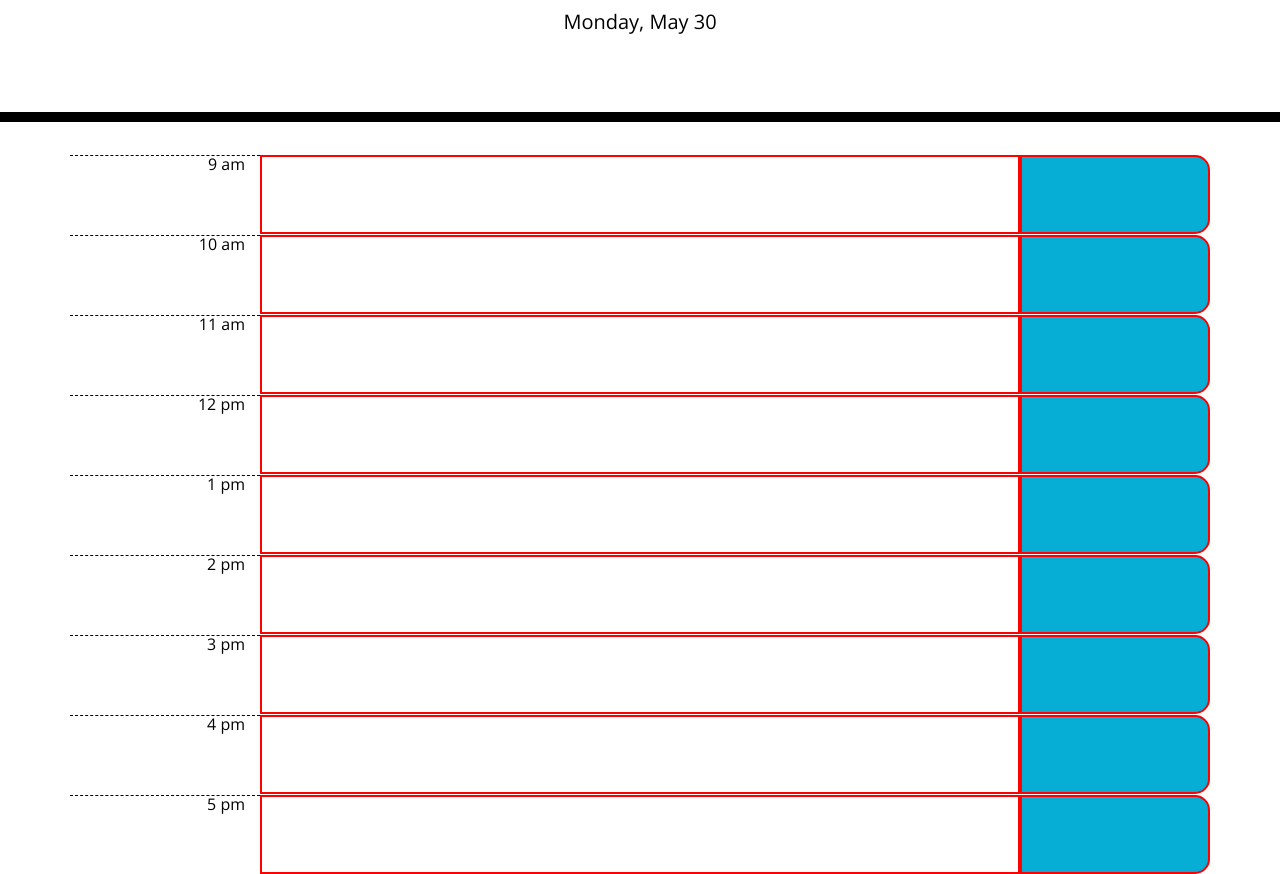
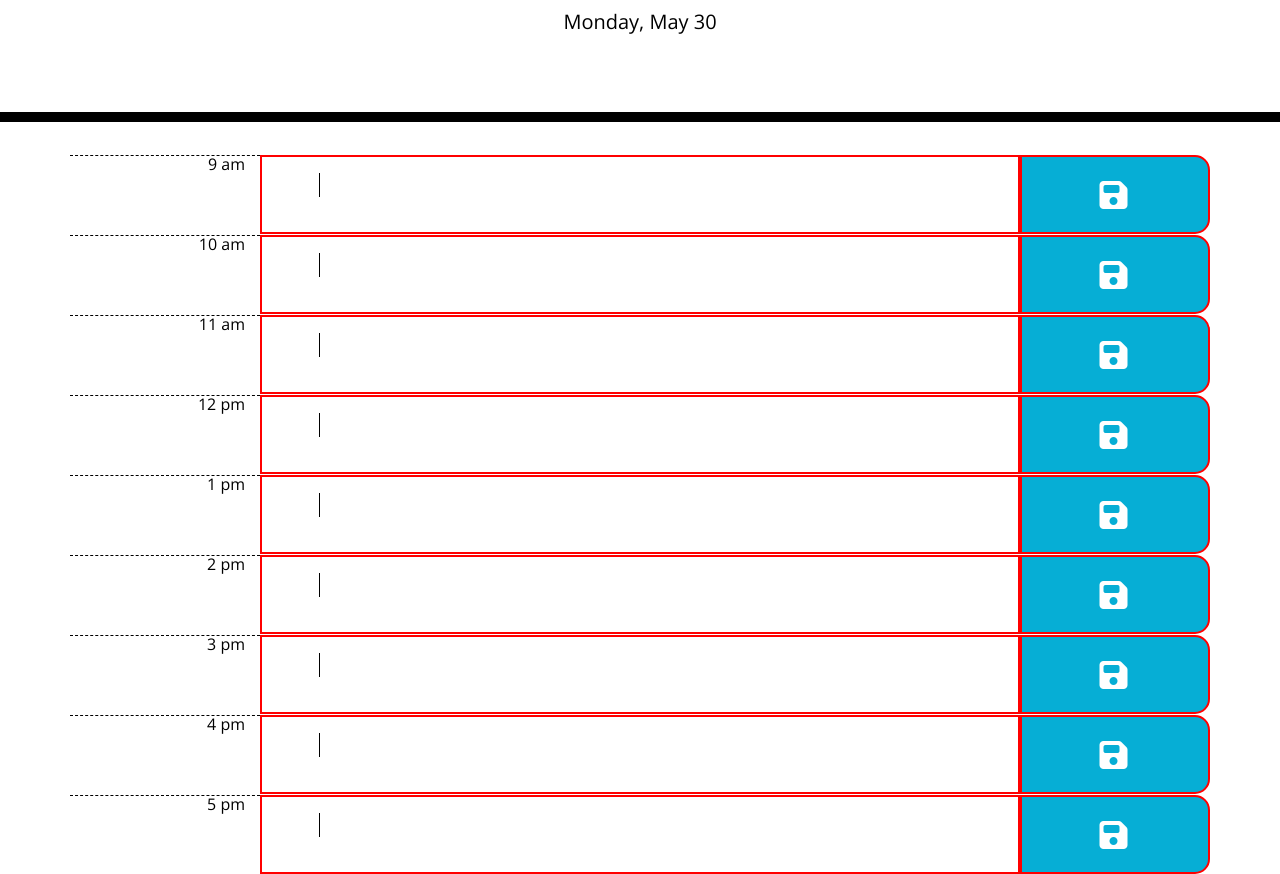
Before and after one commit to smith-utxo/Work-Day-Scheduler, a plain HTML site: page Develop/index.html in a window 1280 px wide. Shown: the part 182-1056 px from the top of the page. Drawn offline with nearby package versions, Linux system fonts and the light colour scheme.

Commit message:
textarea added to description

```diff
--- a/Develop/index.html
+++ b/Develop/index.html
@@ -14,6 +14,7 @@
       integrity="sha384-50oBUHEmvpQ+1lW4y57PTFmhCaXp0ML5d60M1M7uH2+nqUivzIebhndOJK28anvf"
       crossorigin="anonymous"
     />
+    <script src="https://kit.fontawesome.com/230a732877.js" crossorigin="anonymous"></script>
     <link
       href="https://fonts.googleapis.com/css?family=Open+Sans&display=swap"
       rel="stylesheet"
@@ -30,57 +31,84 @@
     </header>
     <div class="container">
       <div class="row">
-        <div class="col-2 hour">9 am</div>
-        <div class="col-8 description"></div>
-        <div class="col-2 saveBtn"></div>
+        <div class="col-2 hour" id="1">9 am</div>
+        <div class="col-8 description">
+          <textarea id="area9am" rows="1"></textarea>
+
+        </div>
+        <div class="col-2 saveBtn"><i class="fa-solid fa-floppy-disk fa-2xl"></i></div>
       </div>
 
       <div class="row">
         <div class="col-2 hour">10 am</div>
-        <div class="col-8 description"></div>
-        <div class="col-2 saveBtn"></div>
+        <div class="col-8 description">
+          <textarea id="area10am" rows="1"></textarea>
+
+        </div>
+        <div class="col-2 saveBtn"><i class="fa-solid fa-floppy-disk fa-2xl"></i></div>
       </div>
 
       <div class="row">
         <div class="col-2 hour">11 am</div>
-        <div class="col-8 description"></div>
-        <div class="col-2 saveBtn"></div>
+        <div class="col-8 description">
+          <textarea id="area11am" rows="1"></textarea>
+
+        </div>
+        <div class="col-2 saveBtn"><i class="fa-solid fa-floppy-disk fa-2xl"></i></div>
       </div>
 
       <div class="row">
         <div class="col-2 hour">12 pm</div>
-        <div class="col-8 description"></div>
-        <div class="col-2 saveBtn"></div>
+        <div class="col-8 description">
+          <textarea id="area12pm" rows="1"></textarea>
+
+        </div>
+        <div class="col-2 saveBtn"><i class="fa-solid fa-floppy-disk fa-2xl"></i></div>
       </div>
 
       <div class="row">
         <div class="col-2 hour">1 pm</div>
-        <div class="col-8 description"></div>
-        <div class="col-2 saveBtn"></div>
+        <div class="col-8 description">
+          <textarea id="area1am" rows="1"></textarea>
+
+        </div>
+        <div class="col-2 saveBtn"><i class="fa-solid fa-floppy-disk fa-2xl"></i></div>
       </div>
 
       <div class="row">
         <div class="col-2 hour">2 pm</div>
-        <div class="col-8 description"></div>
-        <div class="col-2 saveBtn"></div>
+        <div class="col-8 description">
+          <textarea id="area2pm" rows="1"></textarea>
+
+        </div>
+        <div class="col-2 saveBtn"><i class="fa-solid fa-floppy-disk fa-2xl"></i></div>
       </div>
 
       <div class="row">
         <div class="col-2 hour">3 pm</div>
-        <div class="col-8 description"></div>
-        <div class="col-2 saveBtn"></div>
+        <div class="col-8 description">
+          <textarea id="area3pm" rows="1"></textarea>
+
+        </div>
+        <div class="col-2 saveBtn"><i class="fa-solid fa-floppy-disk fa-2xl"></i></div>
       </div>
 
       <div class="row">
         <div class="col-2 hour">4 pm</div>
-        <div class="col-8 description"></div>
-        <div class="col-2 saveBtn"></div>
+        <div class="col-8 description">
+          <textarea id="area4pm" rows="1"></textarea>
+
+        </div>
+        <div class="col-2 saveBtn"><i class="fa-solid fa-floppy-disk fa-2xl"></i></div>
       </div>
 
       <div class="row">
         <div class="col-2 hour">5 pm</div>
-        <div class="col-8 description"></div>
-        <div class="col-2 saveBtn"></div>
+        <div class="col-8 description">
+          <textarea id="area5pm" rows="1"></textarea>
+
+        </div>
+        <div class="col-2 saveBtn"><i class="fa-solid fa-floppy-disk fa-2xl"></i></div>
       </div>
 
     </div>
--- a/Develop/style.css
+++ b/Develop/style.css
@@ -10,7 +10,7 @@ textarea{
   resize: none;
   color: #000000;
   border-left: 1px solid black;
-  padding: 10px;
+  padding: 4px;
 }
 
 .jumbotron {
@@ -29,7 +29,7 @@ textarea{
 .time-block{
   text-align: center;
   border-radius: 15px;
-  border: 2px solid red;
+
 }
 
 .row {
@@ -74,3 +74,10 @@ textarea{
   font-size: 20px;
   transition: all .3s ease-in-out;
 }
+
+.fa-floppy-disk {
+position:relative;
+top: 40%;
+left: 40%;
+
+}
```
Also changed, not shown: Develop/script.js (+9 -2 lines).
